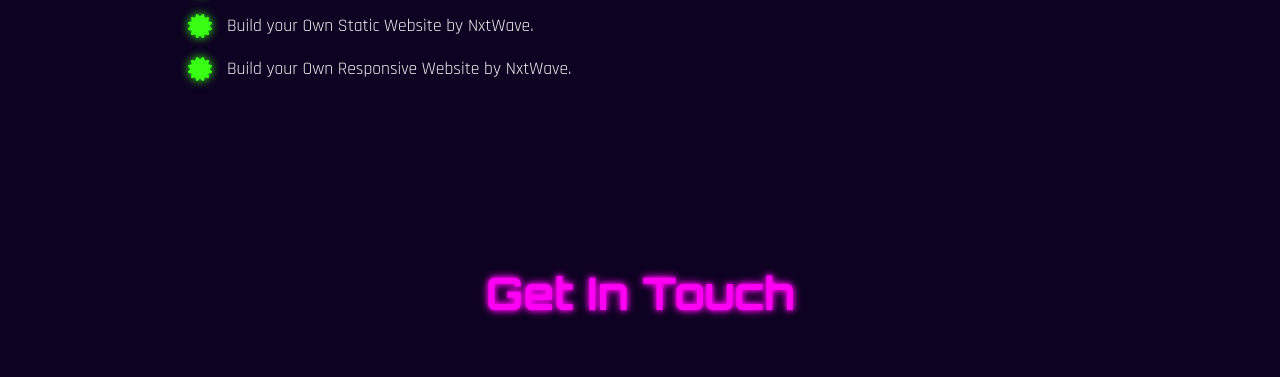
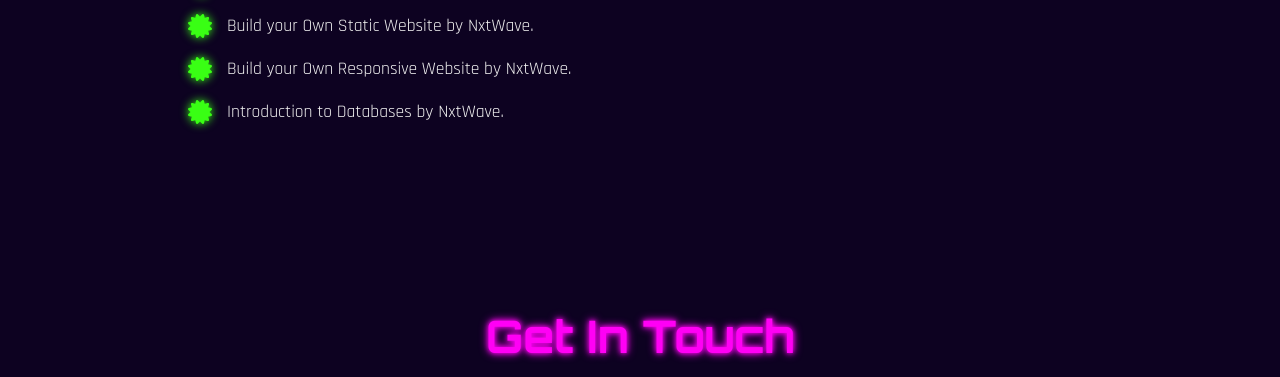
Before and after one commit to MedidaGowtham/Portfolio-Website, a plain HTML site: page index.html in a window 1280 px wide. Shown: the part 3467-3844 px from the top of the page. Drawn offline with Linux system fonts and the light colour scheme.

Commit message:
Update achievements section with new certification
Added a new certification for 'Introduction to Databases' by NxtWave.

```diff
--- a/index.html
+++ b/index.html
@@ -102,6 +102,7 @@
                 <li><i class="fas fa-trophy"></i> Completion of a project on Model Context Protocol (MCP) by NxtWave.</li>
                 <li><i class="fas fa-certificate"></i> Build your Own Static Website by NxtWave.</li>
                 <li><i class="fas fa-certificate"></i> Build your Own Responsive Website by NxtWave.</li>
+                <li><i class="fas fa-certificate"></i> Introduction to Databases by NxtWave.</li>
             </ul>
         </section>
 
```
